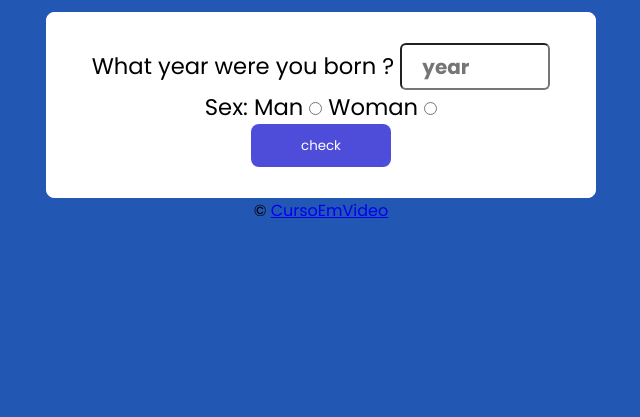
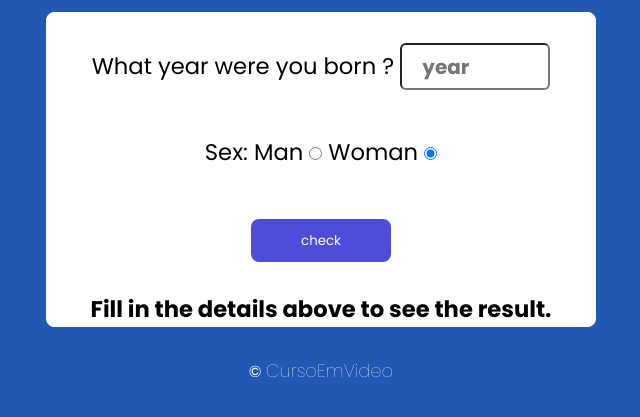
Before and after one commit to felipemelozx/hod-are-you, a plain HTML site: page index.html in a window 1280 px wide. Shown: the part 163-580 px from the top of the page, without its empty margins (319-959 px from the left). Drawn offline with Linux system fonts and the light colour scheme.

Commit message:
link html with script.js

```diff
--- a/index.html
+++ b/index.html
@@ -15,24 +15,22 @@
     </header>
     <main>
         <div class="old">
-
-            <form action="form.php" method="post">
-                <div >
-                    <label for="iano" >What year were you born ?</label>
-                    <input class="text" type="number" name="ano" id="iano" minlength="4" maxlength="4"  placeholder="year">
+            <div>
+                <label for="iano">What year were you born ?</label>
+                <input class="text" type="number" name="ano" id="iano" min="0" placeholder="year">
             </div>
             <div>
                 <span>Sex:</span>
                 <label for="isex">Man</label>
                 <input type="radio" name="sex" id="isex">
                 <label for="ifsex">Woman</label>
-                    <input type="radio" name="sex" id="ifsex">
+                <input type="radio" name="sex" id="ifsex" checked>
             </div>
-                <input  type="submit" value="check" class="bnt">
-            </form>
+            <input type="button" value="check" class="bnt" onclick="check()">
+
         </div>
         <div class="result">
-
+            <P>Fill in the details above to see the result.</P>
         </div>
     </main>
     <footer>
@@ -40,6 +38,8 @@
             &copy; <a href="#">CursoEmVideo</a>
         </p>
     </footer>
+
+    <script src="script.js"></script>
 </body>
 
 </html>
--- a/script.js
+++ b/script.js
@@ -0,0 +1,4 @@
+
+function check(){
+    window.alert('hello, world')
+}
--- a/style.css
+++ b/style.css
@@ -39,7 +39,7 @@ main {
     padding-left: 20px;
     font-size: 15pt;
     font-weight: bold;
-
+    margin-bottom: 15px;
 }
 
 
@@ -54,6 +54,7 @@ main {
 }
 
 .bnt {
+    margin-top: 20px;
     height: 43px;
     width: 140px;
     border-radius: 8px;
@@ -69,3 +70,18 @@ main {
     cursor: pointer;
     box-shadow: 2px 2px 10px rgba(49, 49, 255, 0.913);
 }
+.result{
+    font-size: 17pt;
+    font-weight: 600;
+}
+footer{
+    color: white;
+    margin-top: 30px;
+}
+footer a{
+
+    font-size: 18px;
+    text-decoration: none;
+    color: white;
+    font-weight: 100;
+}
```
Lines whose indentation alone changed are shown as unchanged.
